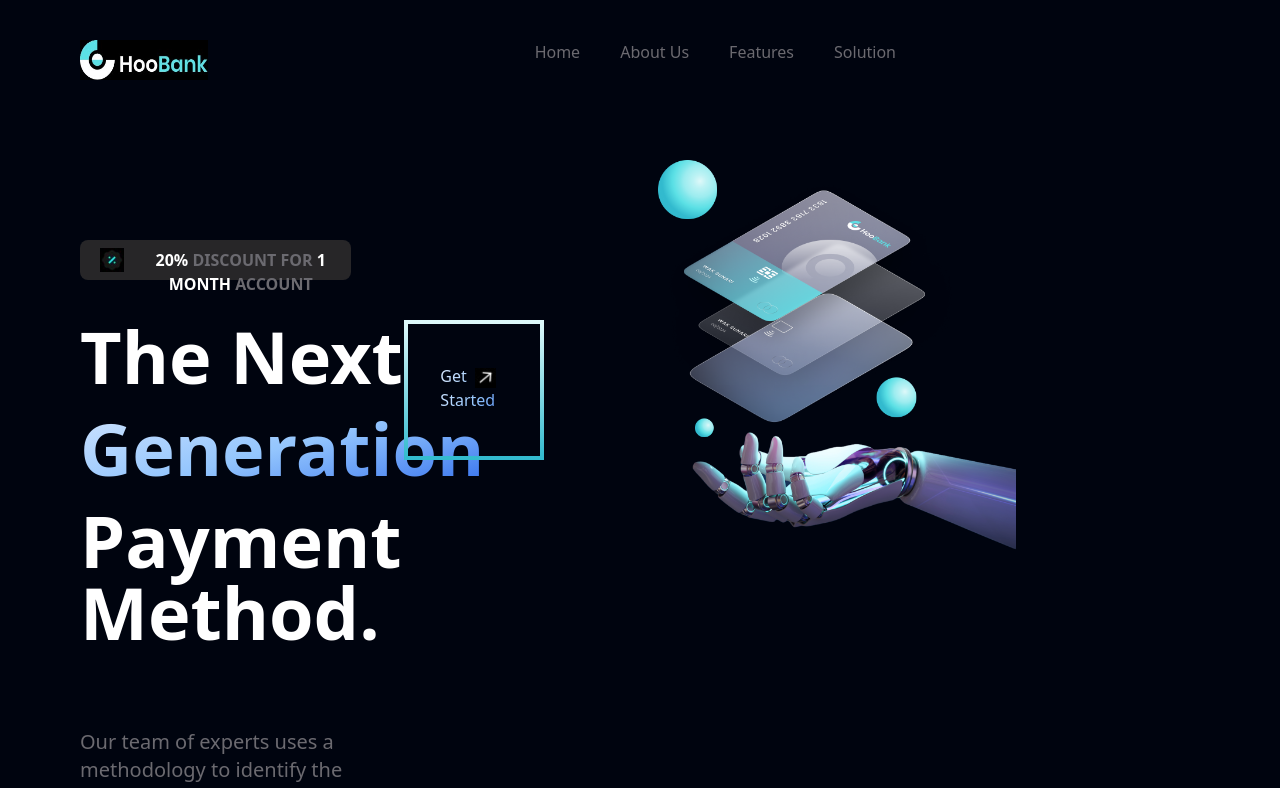
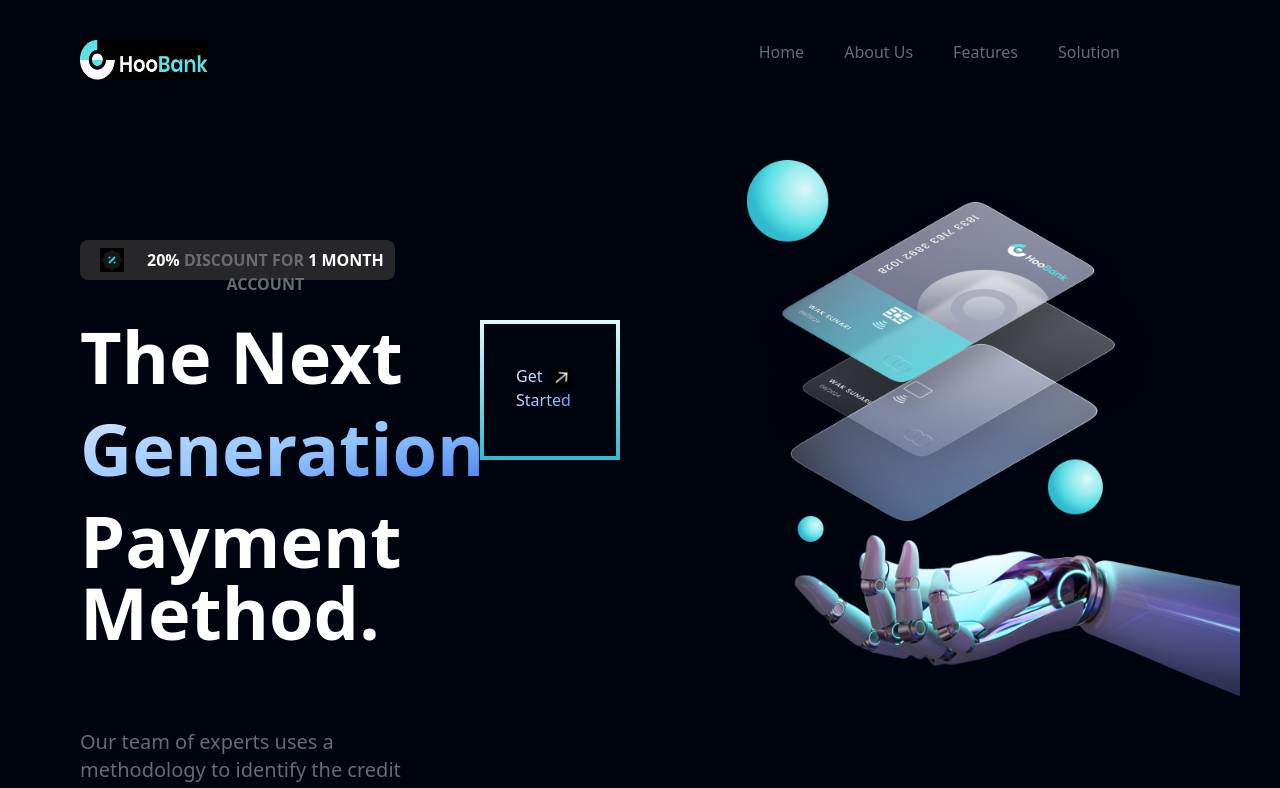
Before and after one commit to Joshua65676/HookBank-React, a React (Vite) app: page / in a window 1280 px wide. Shown: the top 788 px of the page. Built offline with nearby package versions, Linux system fonts and the light colour scheme.

Commit message:
first commit

```diff
--- /dev/null
+++ b/src/style.js
@@ -0,0 +1,28 @@
+const styles = {
+    boxWidth: "xl:max-w-[1280px] w-full",
+
+    heading2: "font-semibold xs:text-[48px] text-[40px] text-white xs:leading-[76.8px] leading-[66.8px] w-full",
+    paragraph: "font-normal text-textColor text-[18px] leading-[30.8px]",
+
+    flexCenter: "flex justify-center items-center",
+    flexStart: "flex justify-center items-start",
+
+    paddingX: "sm:px-16 px-6",
+    paddingY: "sm:py-16 py-6",
+    padding: "sm:px-16 px-6 sm:py-12 py-4",
+
+    marginX: "sm:mx-16 mx-6",
+    marginY: "sm:my-16 my-6",
+  };
+
+  export const layout = {
+    section: `flex md:flex-row flex-col ${styles.paddingY}`,
+    sectionReverse: `flex md:flex-row flex-col-reverse ${styles.paddingY}`,
+
+    sectionImgReverse: `flex-1 flex ${styles.flexCenter} md:mr-10 mr-0 md:mt-0 mt-10 relative`,
+    sectionImg: `flex-1 flex ${styles.flexCenter} md:ml-10 ml-0 md:mt-0 mt-10 relative`,
+
+    sectionInfo: `flex-1 ${styles.flexStart} flex-col`,
+  };
+
+  export default styles;
--- a/tailwind.config.js
+++ b/tailwind.config.js
@@ -6,10 +6,12 @@
   ],
   theme: {
     screens: {
-      sm: '480px',
-      md: '768px',
-      lg: '976px',
-      xl: '1440px',
+      xs: "480px",
+      ss: "620px",
+      sm: "768px",
+      md: "1060px",
+      lg: "1200px",
+      xl: "1700px",
     },
     extend: {
       colors: {
```
Also changed, not shown: src/App.css (deleted).
